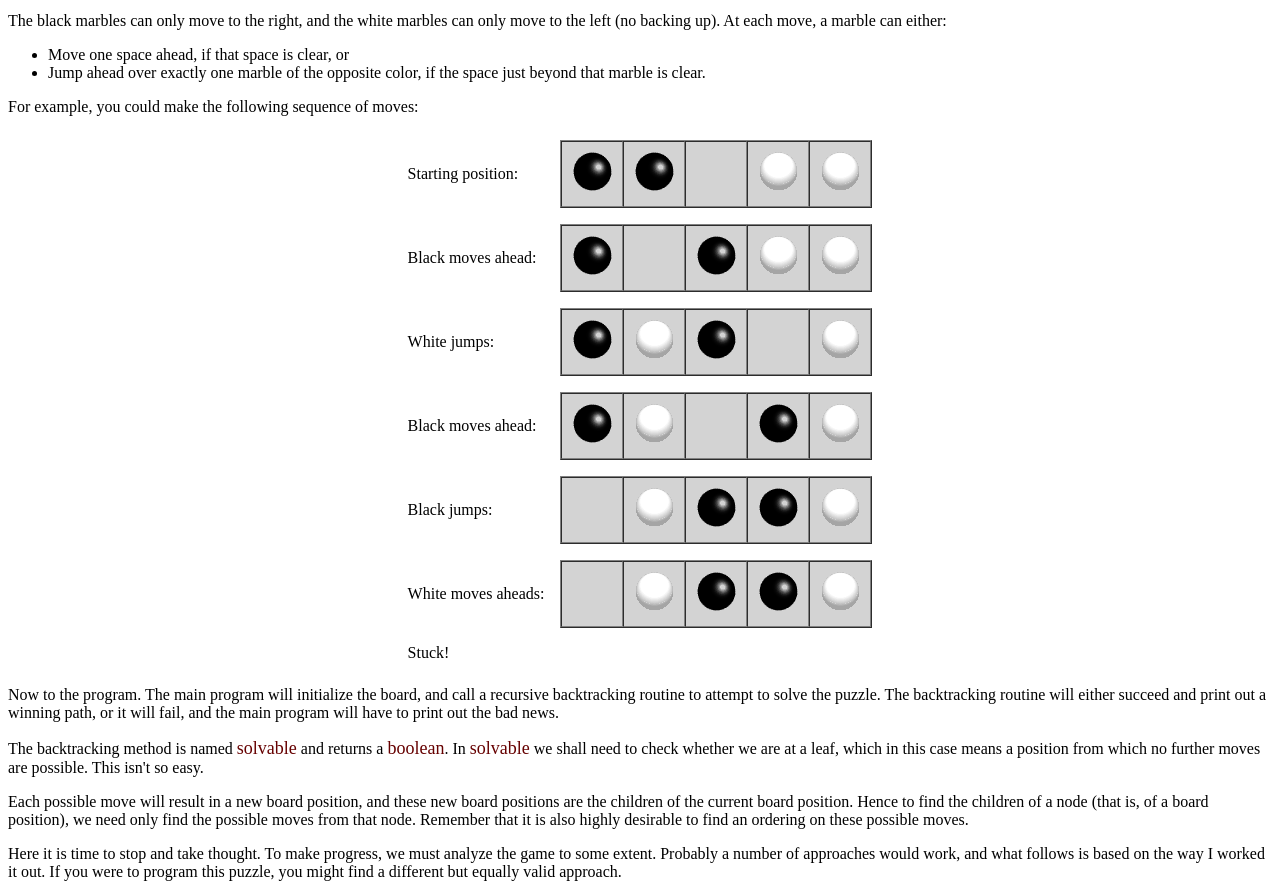
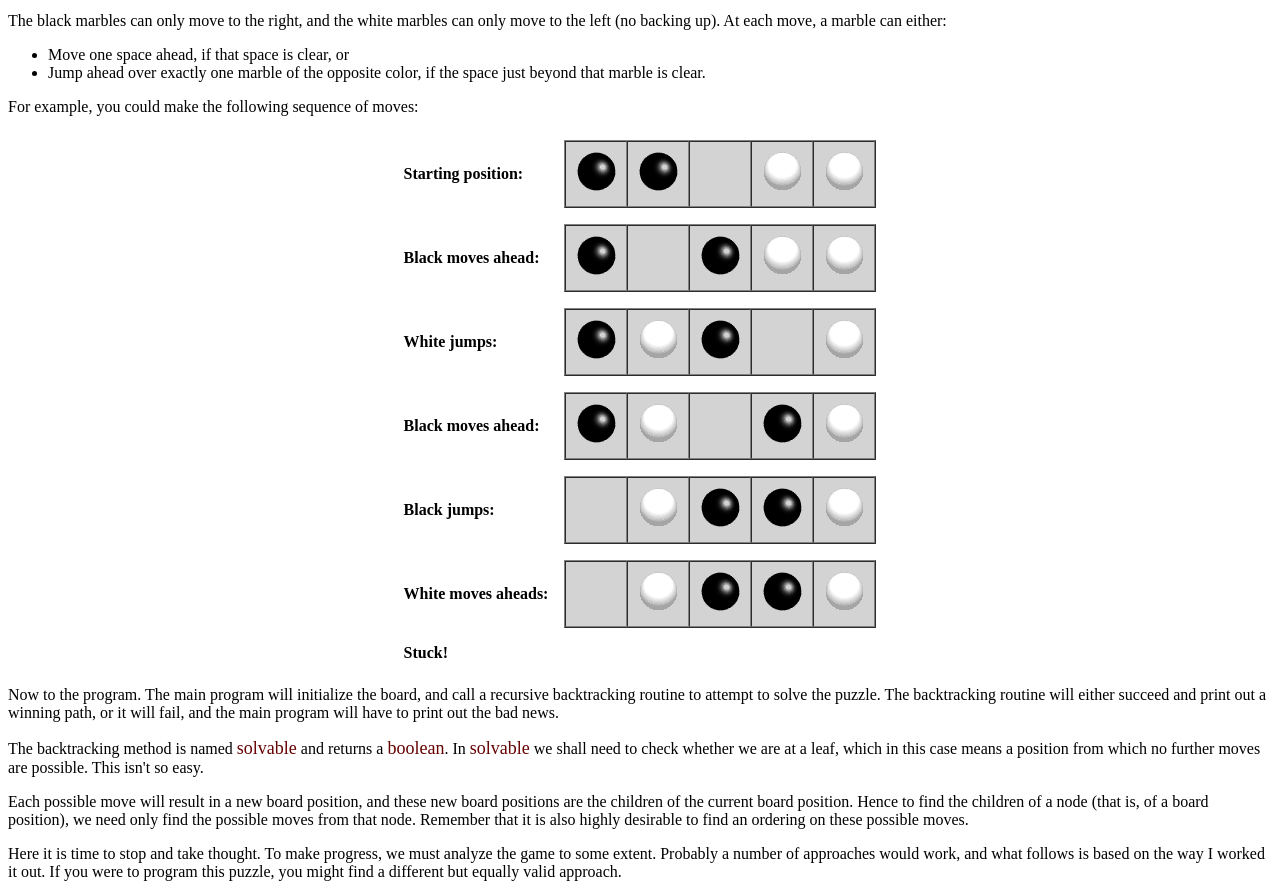
Before and after one commit to Ballazi/Backtracking, a plain HTML site: page index.html in a window 1280 px wide. Shown: the part 8920-9814 px from the top of the page. Drawn offline with Linux system fonts and the light colour scheme.

Commit message:
Conver normal text to bold

```diff
--- a/index.html
+++ b/index.html
@@ -486,7 +486,7 @@
     <table cellpadding="8" cellspacing="0" border="0" align="center">
 
         <tr>
-            <td>Starting position:</td>
+            <td><b>Starting position:</b></td>
             <td>
                 <table cellpadding="8" cellspacing="0" border="1" bgcolor="lightgray">
                     <tr>
@@ -501,7 +501,7 @@
         </tr>
 
         <tr>
-            <td>Black moves ahead:</td>
+            <td><b>Black moves ahead:</b></td>
             <td>
                 <table cellpadding="8" cellspacing="0" border="1" bgcolor="lightgray">
                     <tr>
@@ -516,7 +516,7 @@
         </tr>
 
         <tr>
-            <td>White jumps:</td>
+            <td><b>White jumps:</b></td>
             <td>
                 <table cellpadding="8" cellspacing="0" border="1" bgcolor="lightgray">
                     <tr>
@@ -531,7 +531,7 @@
         </tr>
 
         <tr>
-            <td>Black moves ahead:</td>
+            <td><b>Black moves ahead:</b></td>
             <td>
                 <table cellpadding="8" cellspacing="0" border="1" bgcolor="lightgray">
                     <tr>
@@ -546,7 +546,7 @@
         </tr>
 
         <tr>
-            <td>Black jumps:</td>
+            <td><b>Black jumps:</b></td>
             <td>
                 <table cellpadding="8" cellspacing="0" border="1" bgcolor="lightgray">
                     <tr>
@@ -561,7 +561,7 @@
         </tr>
 
         <tr>
-            <td>White moves aheads:</td>
+            <td><b>White moves aheads:</b></td>
             <td>
                 <table cellpadding="8" cellspacing="0" border="1" bgcolor="lightgray">
                     <tr>
@@ -575,7 +575,7 @@
             </td>
         </tr>
         <tr>
-            <td>Stuck!</td>
+            <td><b>Stuck!</b></td>
             <td>&nbsp;</td>
         </tr>
 
```
